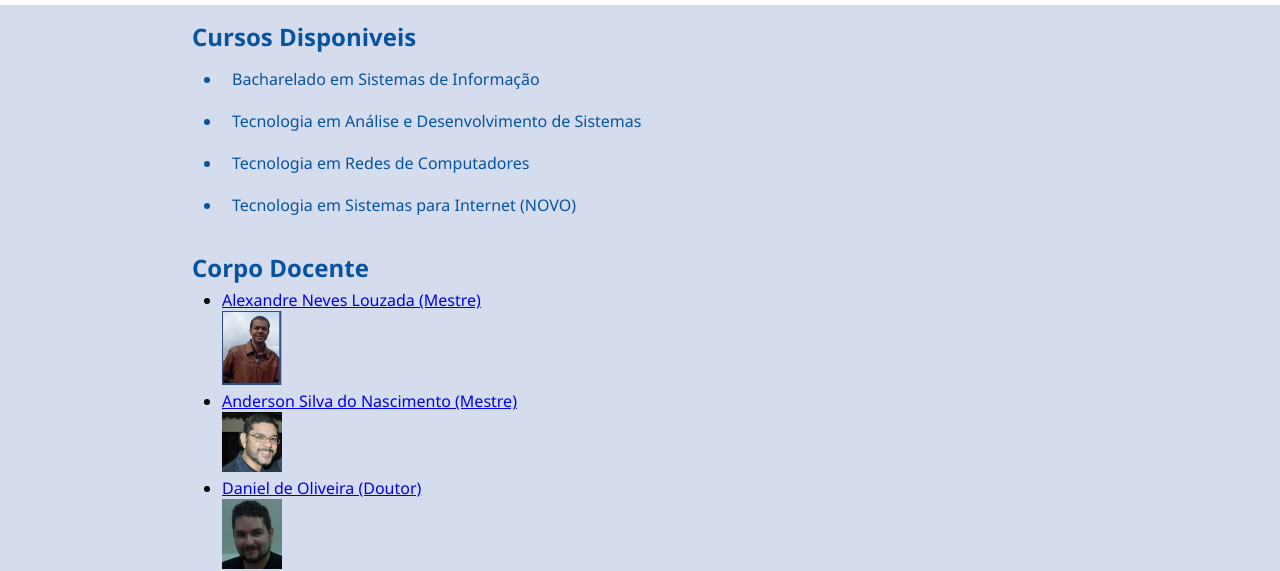
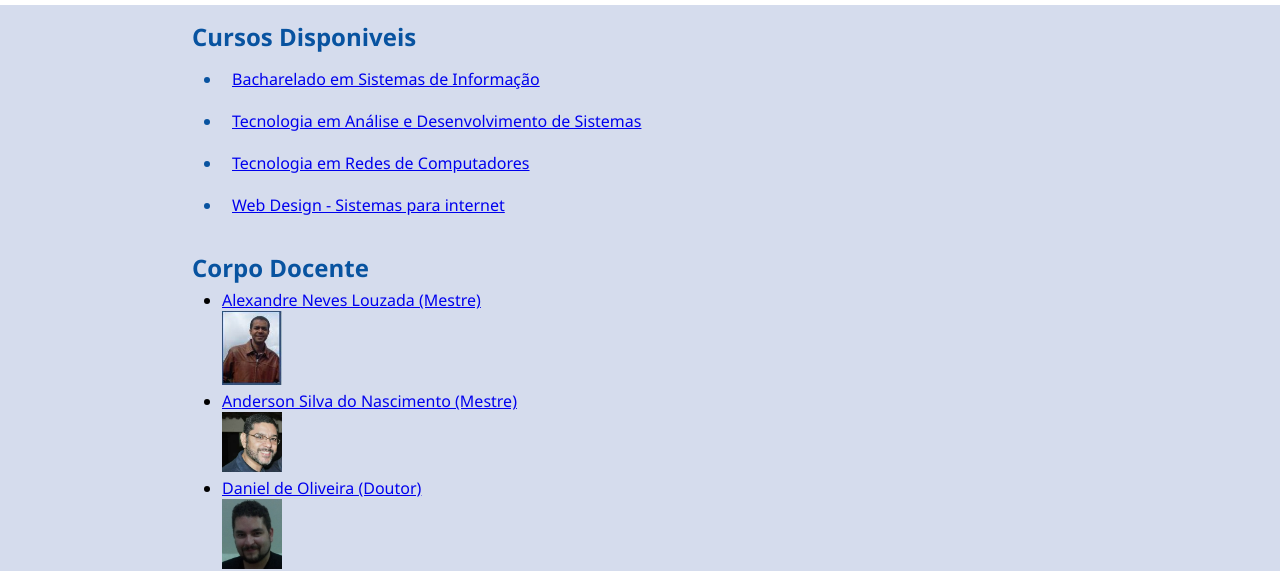
Before and after one commit to yancordeiro/PAW2-AV1, a plain HTML site: page index.html in a window 1280 px wide. Shown: the part 195-766 px from the top of the page. Drawn offline with Linux system fonts and the light colour scheme.

Commit message:
Alteracao index.html

```diff
--- a/index.html
+++ b/index.html
@@ -16,10 +16,10 @@
     <section class="content-title"> <!--Cursos Disponiveis-->
         <h2 class="h2class">Cursos Disponiveis</h2>
         <ul class="ulclass">
-            <li class="liclass">Bacharelado em Sistemas de Informação</li>
-            <li class="liclass">Tecnologia em Análise e Desenvolvimento de Sistemas</li>
-            <li class="liclass">Tecnologia em Redes de Computadores</li>
-            <li class="liclass">Tecnologia em Sistemas para Internet (NOVO)</li>
+                <li class="liclass"><a href="https://portal.unigranrio.edu.br/sistemas-de-informacao">Bacharelado em Sistemas de Informação</a></li>
+                <li class="liclass"><a href="https://portal.unigranrio.edu.br/analise-e-desenvolvimento-de-sistemas">Tecnologia em Análise e Desenvolvimento de Sistemas</a></li>
+                <li class="liclass"><a href="https://portal.unigranrio.edu.br/redes-de-computadores">Tecnologia em Redes de Computadores</a></li>
+                <li class="liclass"><a href="https://vestibular.unigranrio.edu.br/curso/0/94/1?__hstc=234085569.fa7dff77da7947b199b62d677b6122be.1555435827876.1555971981690.1555977652268.7&__hssc=234085569.3.1555977652268&__hsfp=3816742344">Web Design - Sistemas para internet</a></li>
         </ul>
     </section>
 
```
